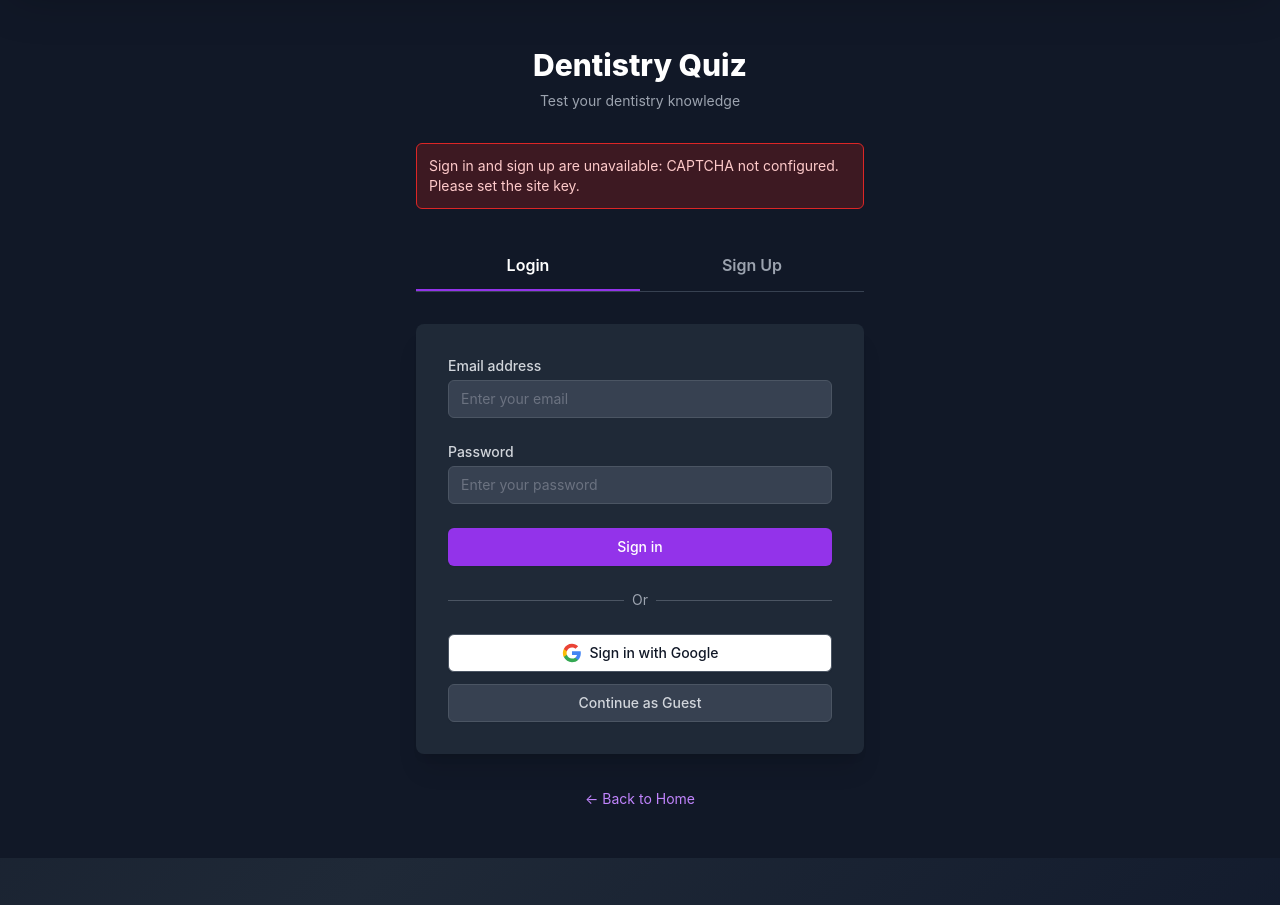
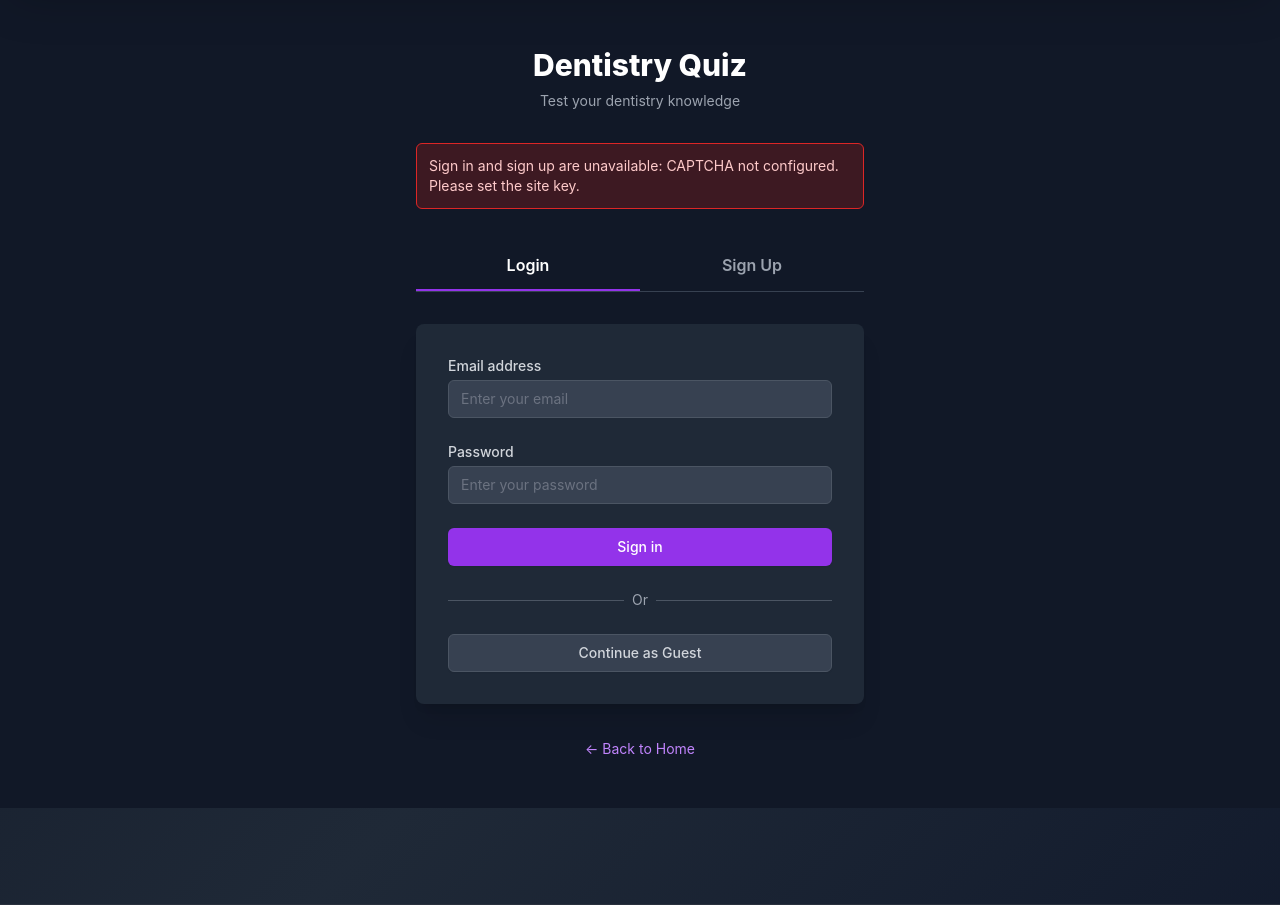
Before and after one commit to samikayyal/Dentistry-Website, a Flask app: page /auth in a window 1280 px wide. Shown: the part 97-1002 px from the top of the page. Run offline with Flask 3, Linux system fonts and the light colour scheme; some libraries are stand-ins or nearby versions.

Commit message:
disable google sign in for now

```diff
--- a/templates/auth.html
+++ b/templates/auth.html
@@ -90,7 +90,7 @@
                 </div>
 
                 <div class="mt-6">
-                    <a href="{{ url_for('auth_google') }}"
+                    <!-- <a href="{{ url_for('auth_google') }}"
                         class="w-full flex justify-center items-center py-2 px-4 border border-gray-600 rounded-md shadow-sm text-sm font-medium text-gray-900 bg-white hover:bg-gray-100 transition duration-300 mb-3">
                         <svg class="h-5 w-5 mr-2" viewBox="0 0 24 24">
                             <path
@@ -107,7 +107,7 @@
                                 fill="#EA4335" />
                         </svg>
                         Sign in with Google
-                    </a>
+                    </a> -->
 
                     <a href="{{ url_for('guest_login') }}"
                         class="w-full flex justify-center py-2 px-4 border border-gray-600 rounded-md shadow-sm text-sm font-medium text-gray-300 bg-gray-700 hover:bg-gray-600 transition duration-300">
@@ -189,7 +189,7 @@
                 </div>
 
                 <div class="mt-6">
-                    <a href="{{ url_for('auth_google') }}"
+                    <!-- <a href="{{ url_for('auth_google') }}"
                         class="w-full flex justify-center items-center py-2 px-4 border border-gray-600 rounded-md shadow-sm text-sm font-medium text-gray-900 bg-white hover:bg-gray-100 transition duration-300 mb-3">
                         <svg class="h-5 w-5 mr-2" viewBox="0 0 24 24">
                             <path
@@ -206,7 +206,7 @@
                                 fill="#EA4335" />
                         </svg>
                         Sign in with Google
-                    </a>
+                    </a> -->
 
                     <a href="{{ url_for('guest_login') }}"
                         class="w-full flex justify-center py-2 px-4 border border-gray-600 rounded-md shadow-sm text-sm font-medium text-gray-300 bg-gray-700 hover:bg-gray-600 transition duration-300">
```
